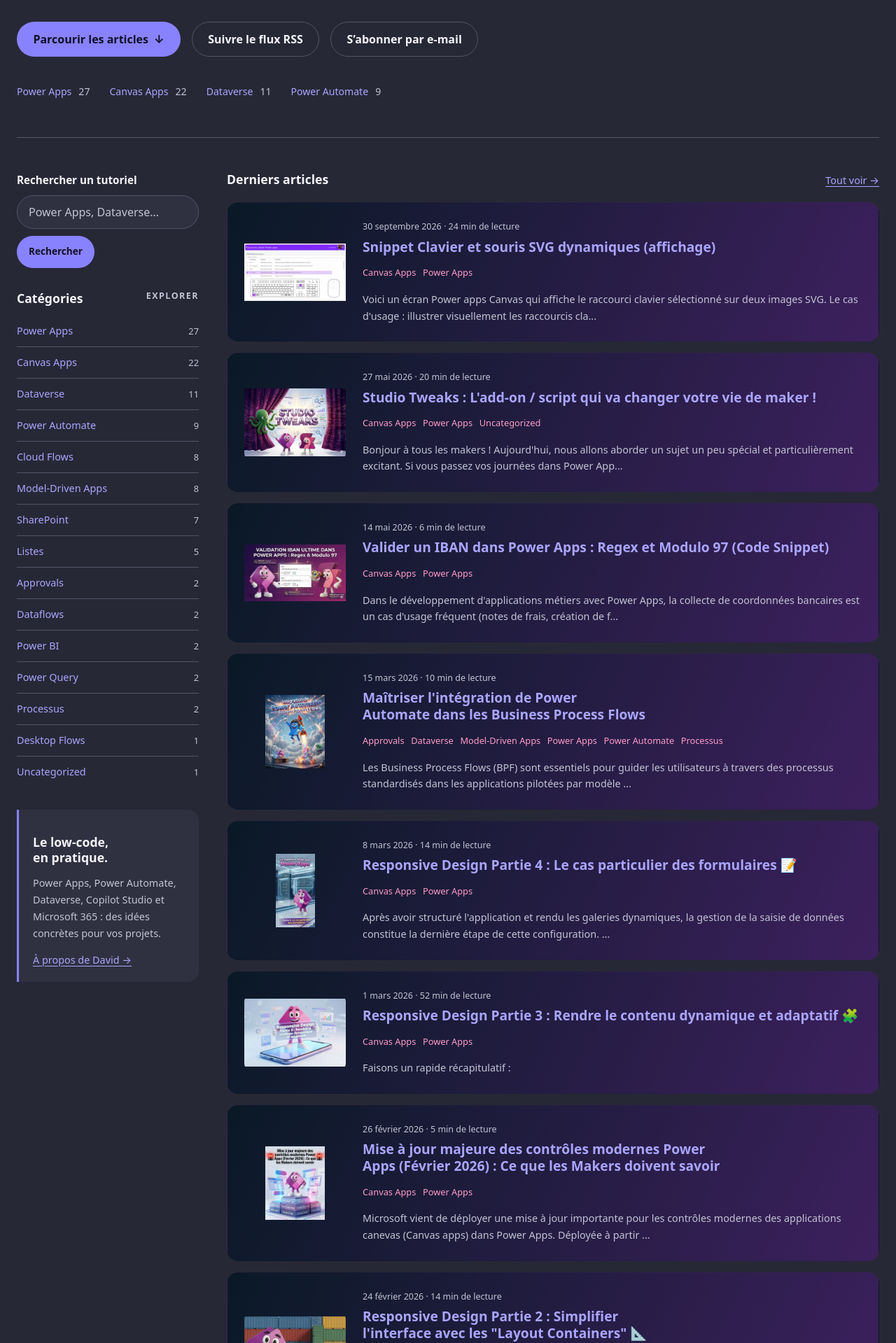
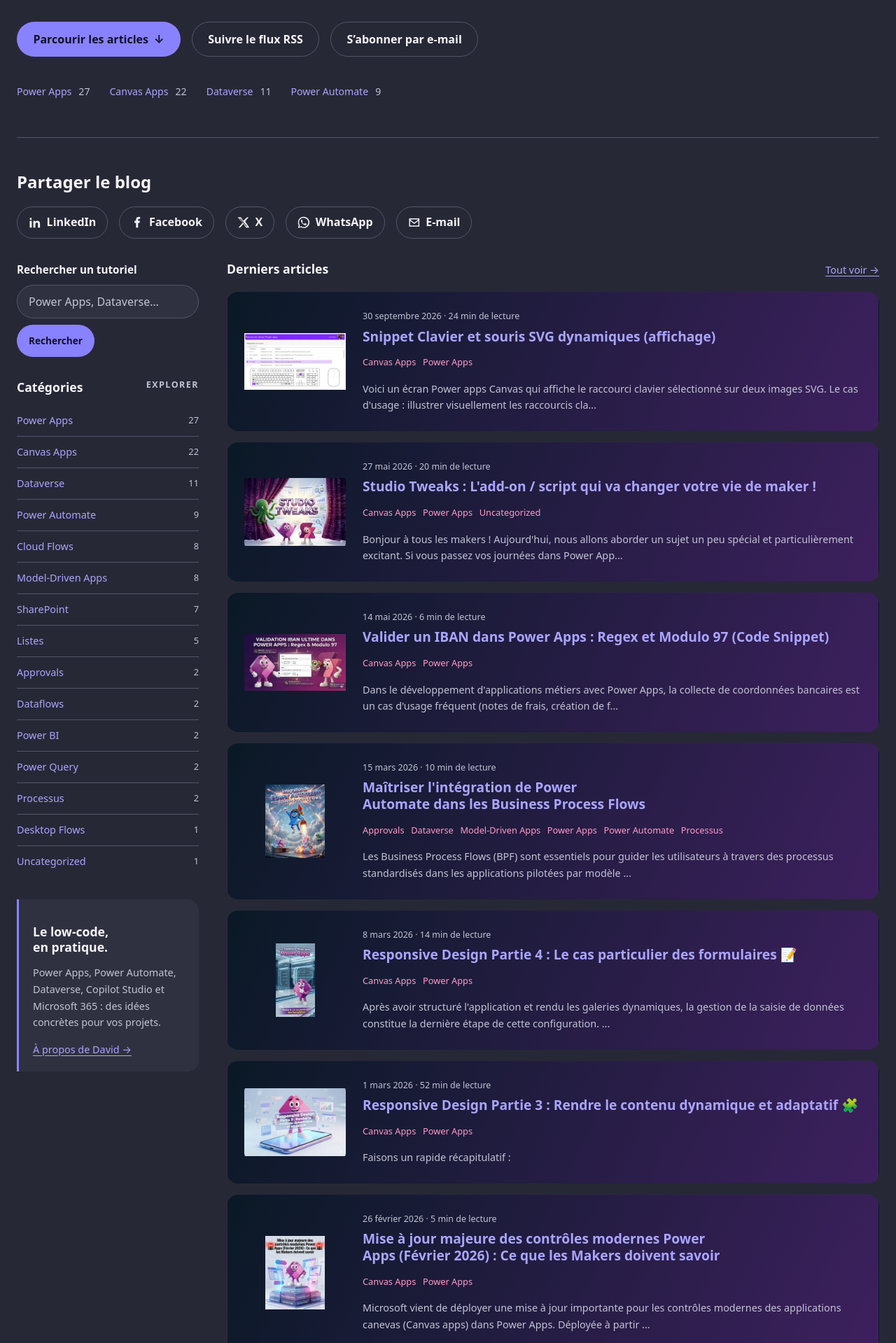
Before and after one commit to DavidZoon/easy-power-platform, a Jekyll site: the page built from index.html, in a window 1280 px wide. Shown: the part 515-2434 px from the top of the page at 70% size. Built offline with Jekyll 4.4.1, drawn with Linux system fonts in a browser that asks for light colours; the list of posts is cut into pages by our own code; some of the changed text lies outside the part shown.

Commit message:
Move social sharing to page tops with monochrome icons
Co-authored-by: Copilot <223556219+Copilot@users.noreply.github.com>

```diff
--- a/_includes/share.html
+++ b/_includes/share.html
@@ -3,10 +3,10 @@
 <section class="share-links" aria-label="{{ include.label | default: 'Partager cet article' | escape }}">
   <h2>{{ include.label | default: 'Partager cet article' | escape }}</h2>
   <div class="button-row">
-    <a class="button secondary" href="https://www.linkedin.com/sharing/share-offsite/?url={{ share_url }}" target="_blank" rel="noopener noreferrer">LinkedIn<span class="sr-only"> (nouvel onglet)</span></a>
-    <a class="button secondary" href="https://www.facebook.com/sharer/sharer.php?u={{ share_url }}" target="_blank" rel="noopener noreferrer">Facebook<span class="sr-only"> (nouvel onglet)</span></a>
-    <a class="button secondary" href="https://twitter.com/intent/tweet?url={{ share_url }}&amp;text={{ share_title }}" target="_blank" rel="noopener noreferrer">X<span class="sr-only"> (nouvel onglet)</span></a>
-    <a class="button secondary" href="https://wa.me/?text={{ share_title }}%20{{ share_url }}" target="_blank" rel="noopener noreferrer">WhatsApp<span class="sr-only"> (nouvel onglet)</span></a>
-    <a class="button secondary" href="mailto:?subject={{ share_title }}&amp;body={{ share_url }}">E-mail</a>
+    <a class="button secondary" href="https://www.linkedin.com/sharing/share-offsite/?url={{ share_url }}" target="_blank" rel="noopener noreferrer"><svg class="share-icon" viewBox="0 0 24 24" aria-hidden="true" focusable="false"><path d="M4 3a2 2 0 1 0 0 4 2 2 0 0 0 0-4ZM2 9h4v13H2Zm7 0h4v2c1-1.5 2.3-2.3 4-2.3 3.3 0 5 2.1 5 6V22h-4v-6.6c0-2-.6-3.2-2.2-3.2-1.8 0-2.8 1.3-2.8 3.5V22H9Z"/></svg>LinkedIn<span class="sr-only"> (nouvel onglet)</span></a>
+    <a class="button secondary" href="https://www.facebook.com/sharer/sharer.php?u={{ share_url }}" target="_blank" rel="noopener noreferrer"><svg class="share-icon" viewBox="0 0 24 24" aria-hidden="true" focusable="false"><path d="M14 22v-9h3l.5-4H14V7c0-1.2.4-2 2-2h2V1.5c-.8-.2-1.8-.3-3-.3-3.3 0-5 2-5 5.5V9H7v4h3v9Z"/></svg>Facebook<span class="sr-only"> (nouvel onglet)</span></a>
+    <a class="button secondary" href="https://twitter.com/intent/tweet?url={{ share_url }}&amp;text={{ share_title }}" target="_blank" rel="noopener noreferrer"><svg class="share-icon" viewBox="0 0 24 24" aria-hidden="true" focusable="false"><path d="M18.9 2H22l-6.8 7.8L23.2 22H17l-4.9-7.4L5.6 22H2.4l8.3-9.5L.8 2h6.4l4.4 6.7L18.9 2ZM17.8 20h1.7L6.1 4H4.3Z"/></svg>X<span class="sr-only"> (nouvel onglet)</span></a>
+    <a class="button secondary" href="https://wa.me/?text={{ share_title }}%20{{ share_url }}" target="_blank" rel="noopener noreferrer"><svg class="share-icon" viewBox="0 0 24 24" aria-hidden="true" focusable="false"><path fill-rule="evenodd" d="M12 1a11 11 0 0 0-9.6 16.4L1 23l5.8-1.5A11 11 0 1 0 12 1Zm0 2a9 9 0 1 1-4.6 16.7l-.4-.2-3.3.9.9-3.2-.3-.4A9 9 0 0 1 12 3Zm-3.4 3.5c-.4 0-.8.2-1 .6-.5.6-.8 1.3-.7 2.1 0 2.7 3.3 6.7 6.8 7.8 1.4.5 3 .4 3.6-.7.3-.5.5-1.4.3-1.6l-2.5-1.2c-.3-.1-.5 0-.7.3l-.9 1c-.2.2-.4.2-.7.1-1.6-.7-2.8-1.8-3.6-3.3-.2-.3-.2-.5 0-.7l.7-.9c.2-.3.2-.5.1-.8L9 6.7c-.1-.2-.2-.2-.4-.2Z" clip-rule="evenodd"/></svg>WhatsApp<span class="sr-only"> (nouvel onglet)</span></a>
+    <a class="button secondary" href="mailto:?subject={{ share_title }}&amp;body={{ share_url }}"><svg class="share-icon" viewBox="0 0 24 24" aria-hidden="true" focusable="false"><path d="M2 4h20v16H2Zm2 2v.5l8 6 8-6V6Zm16 3-8 6-8-6v9h16Z"/></svg>E-mail</a>
   </div>
 </section>
--- a/_layouts/home.html
+++ b/_layouts/home.html
@@ -12,6 +12,7 @@ layout: default
   </div>
 </section>
 {% else %}<h1>Articles — page {{ paginator.page }}</h1>{% endif %}
+{% include share.html url="/" title=site.title label="Partager le blog" %}
 <div class="content-grid">
   {% include sidebar.html %}
   <section id="latest" class="post-list" aria-labelledby="latest-title">
@@ -20,5 +21,4 @@ layout: default
     {% include pagination.html %}
   </section>
 </div>
-{% include share.html url="/" title=site.title label="Partager le blog" %}
 {% include newsletter.html %}
--- a/_layouts/post.html
+++ b/_layouts/post.html
@@ -8,6 +8,7 @@ layout: default
     <h1>{{ page.title | escape }}</h1>
     {% assign words = content | strip_html | number_of_words %}
     <p class="post-meta">{% include date.html date=page.date %} <span aria-hidden="true">·</span> {{ page.author | default: site.author.name | escape }} <span aria-hidden="true">·</span> {{ words | plus: 219 | divided_by: 220 | at_least: 1 }} min de lecture</p>
+    {% include share.html %}
   </header>
   <div class="article-grid">
     <aside class="toc" aria-label="Sommaire de l’article" hidden>
@@ -17,7 +18,6 @@ layout: default
       <div class="prose" id="post-content" data-toc="{{ page.toc }}">{{ content }}</div>
       <footer class="post-footer">
         <div class="chips">{% include taxonomy-links.html values=page.tags type="tags" %}</div>
-        {% include share.html %}
       </footer>
       {% include newsletter.html %}
       {% include giscus.html %}
--- a/_sass/_community.scss
+++ b/_sass/_community.scss
@@ -1,4 +1,5 @@
 @use "variables" as *;
 .share-links { margin-block: 2rem; .button { margin: 0; padding: .55rem 1rem; } }
+.share-icon { width: 1.1rem; height: 1.1rem; flex-shrink: 0; fill: currentColor; }
 .newsletter { margin-top: 3rem; padding: 1.5rem; border: $border solid var(--line); border-radius: $radius; background: var(--surface); }
 .newsletter-frame { display: block; width: 100%; max-width: 640px; height: 480px; max-height: 100vh; border: 0; margin-top: 1rem; }
```
Also changed, not shown: scripts/check-integrations.mjs (+10 -0 lines), README.md.
